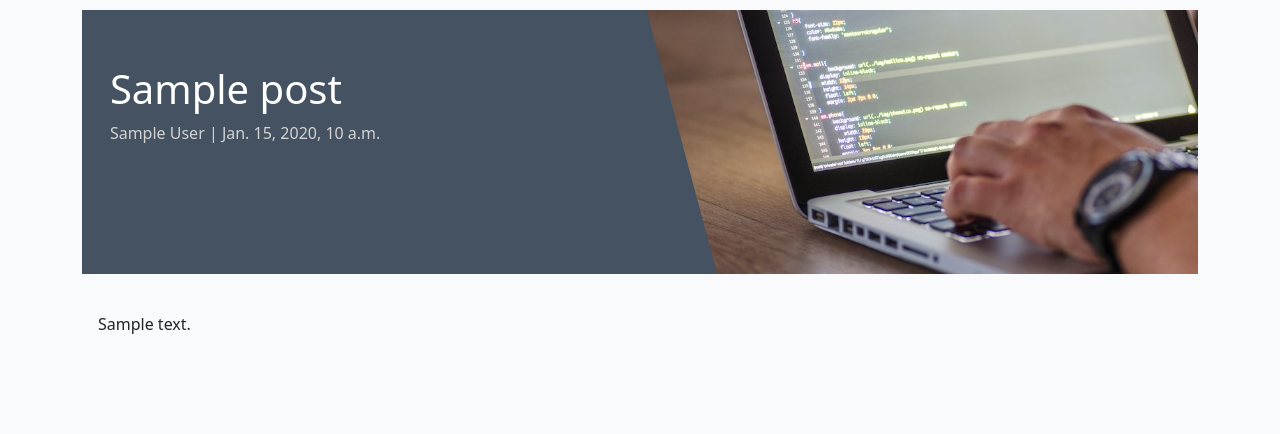
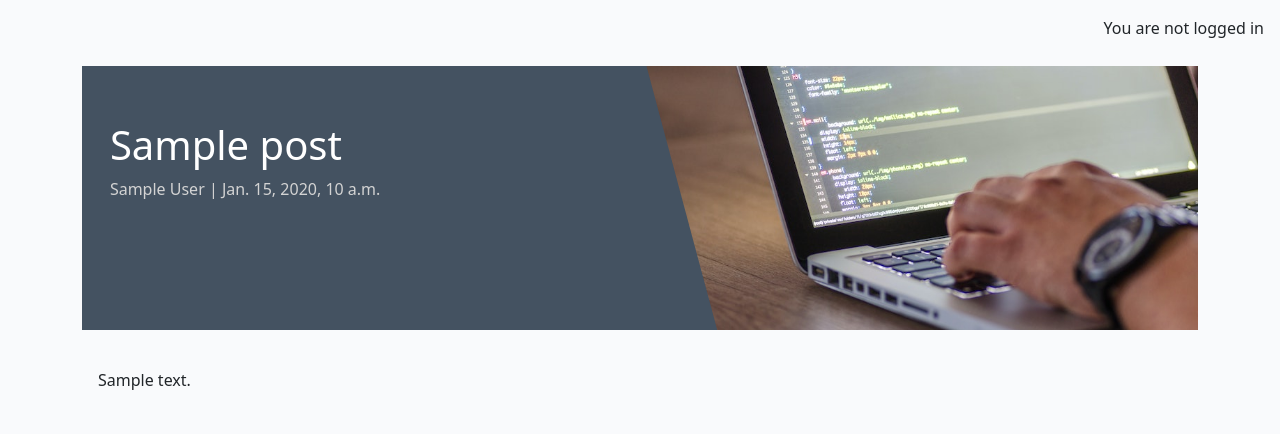
Before and after one commit to marcgithub23/django-blog, a Django app: template blog/templates/blog/post_detail.html in a window 1280 px wide. Shown: the part 60-494 px from the top of the page. Run offline with Django 4.2, Linux system fonts and the light colour scheme; the template is opened without the code that fills it: most values are stand-ins (such as "Sample title", 1, 10 or a date in 2020).

Commit message:
Add paragraph depending on logged in or out status in base template

```diff
--- a/templates/base.html
+++ b/templates/base.html
@@ -76,6 +76,12 @@
 
     <main class="flex-shrink-0 main-bg">
 
+        {% if user.is_authenticated %}
+        <p class="text-end m-3">You are logged in as {{ user }}</p>
+        {% else %}
+        <p class="text-end m-3">You are not logged in</p>
+        {% endif %}
+
         {% block content %}
         <!-- Content Goes here -->
         {% endblock content %}
```
